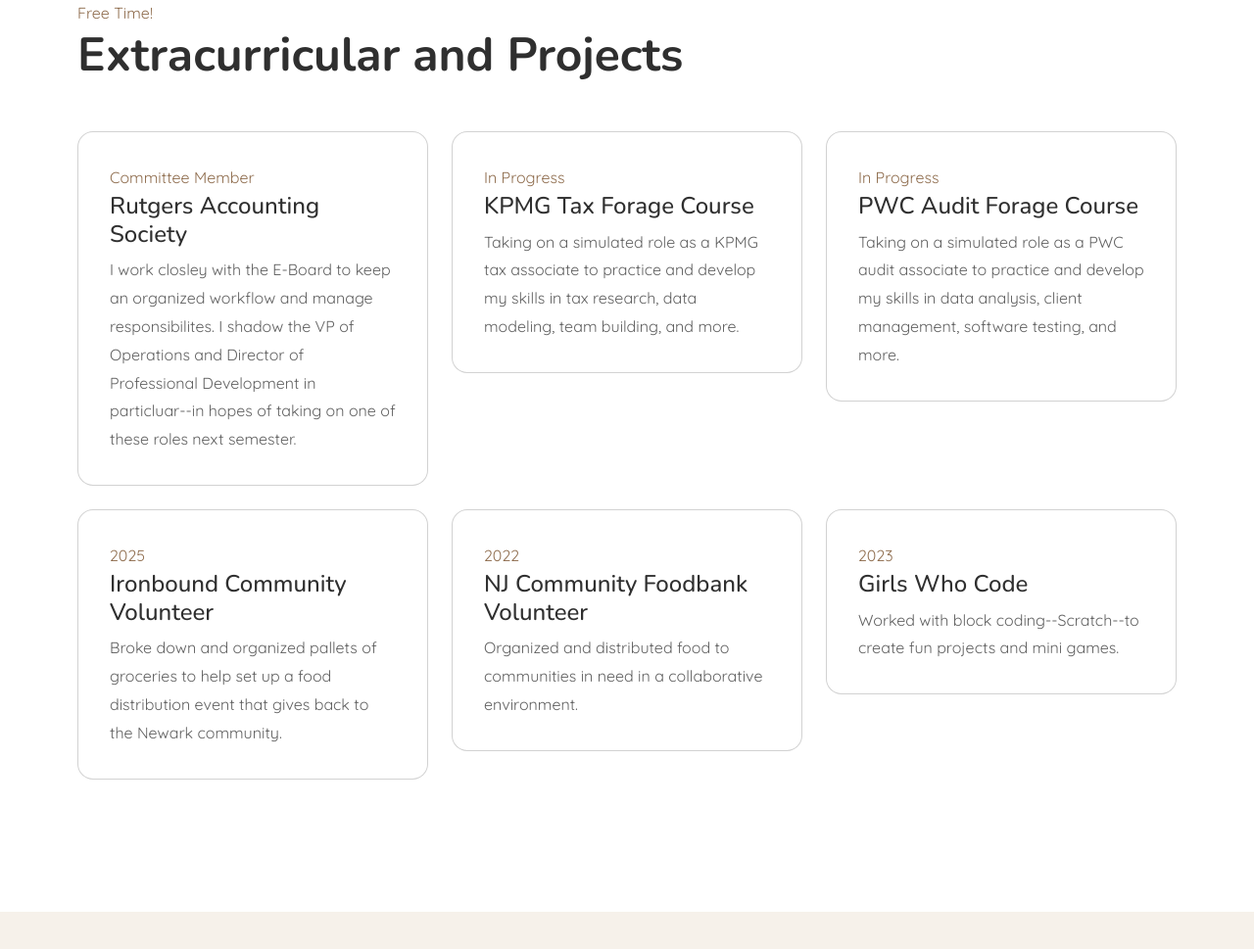
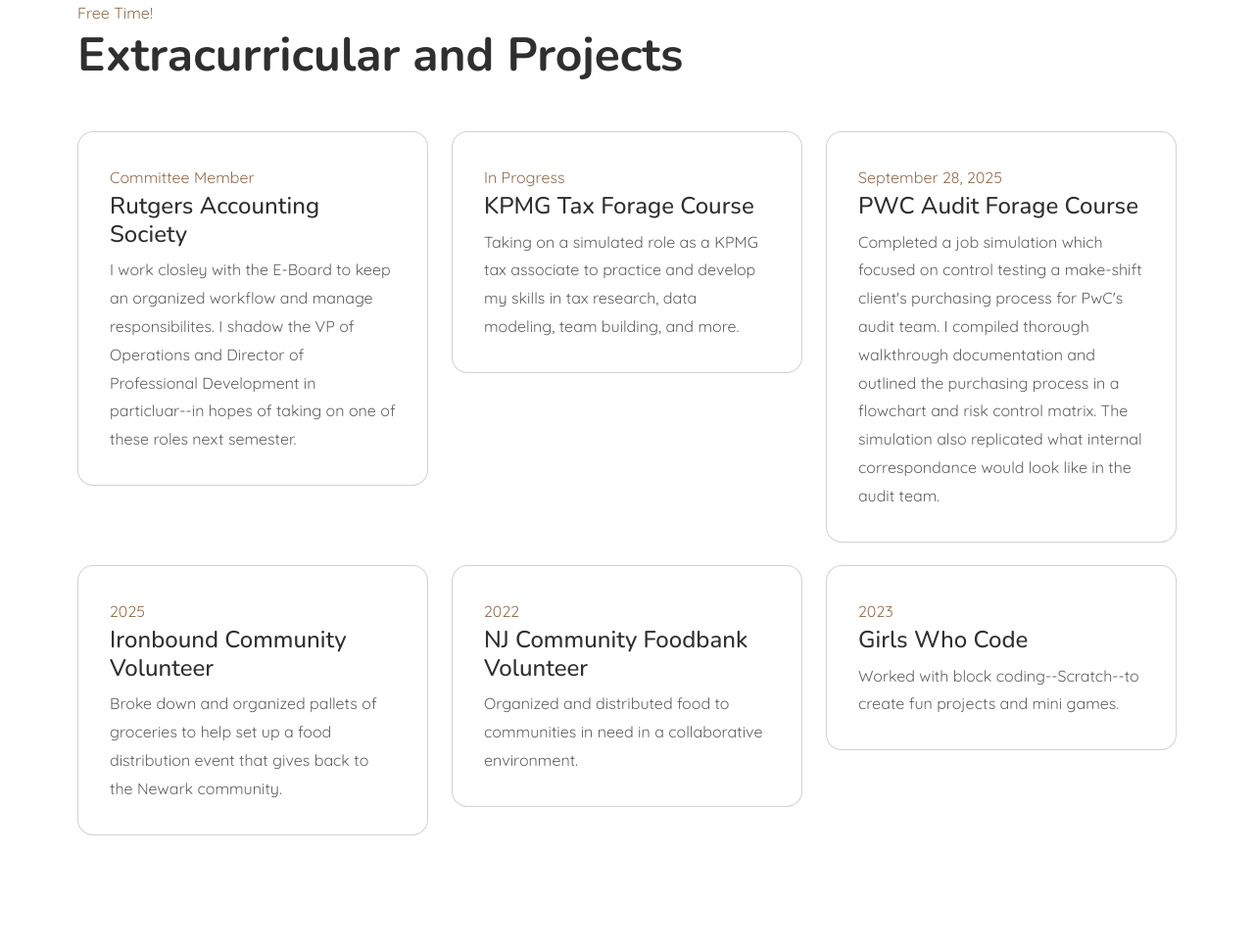
Before and after one commit to EvaLWilliams/Website, a plain HTML site: page index.html in a window 1280 px wide. Shown: the part 1121-2090 px from the top of the page at 98% size. Drawn offline with nearby package versions, Linux system fonts and the light colour scheme; no server answers.

Commit message:
finish pwc forage

```diff
--- a/index.html
+++ b/index.html
@@ -164,9 +164,10 @@
 				<div class="col-md-4">
 					<div class="card mb-4" data-aos="zoom-in-up" data-aos-delay="400">
 						<div class="card-body">
-							<span class="card-subtitle mb-2 text-primary">In Progress</span>
+							<span class="card-subtitle mb-2 text-primary">September 28, 2025</span>
 							<h4 class="card-title text-capitalize">PWC Audit Forage Course</h4>
-							<p class="card-text">Taking on a simulated role as a PWC audit associate to practice and develop my skills in data analysis, client management, software testing, and more. </p>
+							<p class="card-text">Completed a job simulation which focused on control testing a make-shift client's purchasing process for PwC's audit team. I compiled thorough walkthrough documentation and outlined the purchasing process in a flowchart and risk control matrix. The simulation also replicated what internal correspondance would look like in the audit team.
+							</p>
 						</div>
 					</div>
 				</div>
@@ -368,11 +369,11 @@
 											class="portfolio-image"></a>
 									<figcaption class="portfolio-title my-3">
 										<span class="text-primary text-uppercase fs-6">Branding</span>
-										<h3 class="fs-4 fw-bold">Coffee bottle mockup</h3>
+										<h3 class="fs-4 fw-bold">PwC Audit Forage Project | Sept. 28, 2025</h3>
 									</figcaption>
 								</figure>
-							</div>
-							<div class="swiper-slide">
+							</div> -->
+							<!-- <div class="swiper-slide">
 								<figure class="portfolio-item">
 									<a href="single-portfolio.html"><img src="images/Temporary.jpg"
 											class="portfolio-image"></a>
```
